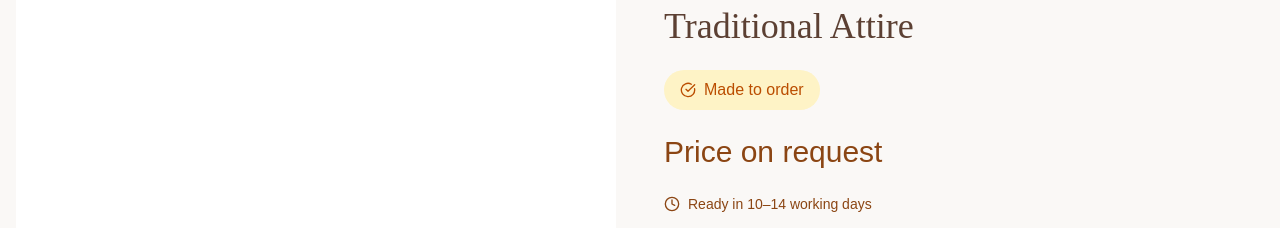
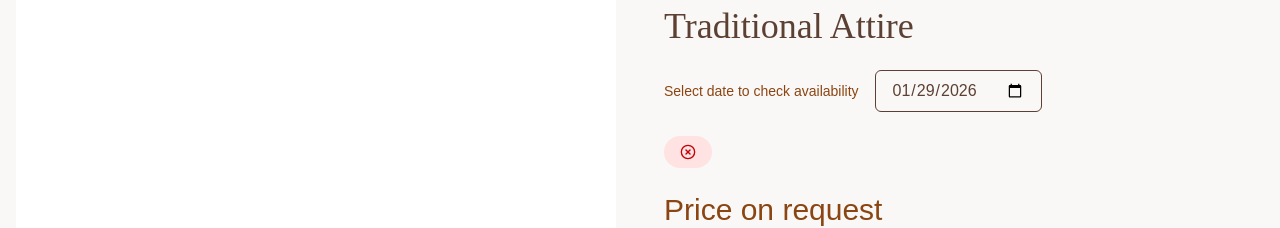
Before and after one commit to ZentroThread/Client_frontend, a React (Vite) app: page /product/1/1 in a window 1280 px wide. Both pictures are taken after a click on the button 1033 px from the left and 40 px from the top of the page. Shown: the part 167-395 px from the top of the page. Built offline with nearby package versions, Linux system fonts and the light colour scheme; no server answers.

Commit message:
feat: add date selection for attire availability check in ProductDetails

```diff
--- a/src/pages/ProductDetails.tsx
+++ b/src/pages/ProductDetails.tsx
@@ -10,6 +10,7 @@ import {
   Package,
   Clock,
   CheckCircle,
+  XCircle,
 } from 'lucide-react';
 import useWishlist from '@/components/atoms/WishListContext';
 import { useGetAttireById,useCheckAttireAvailability } from '@/hooks/attires/useAttire';
@@ -37,9 +38,11 @@ const fallbackProduct = {
 export function ProductDetails() {
   const { tenantId, id } = useParams();
   const productId = Number(id);
+  const [selectedDate, setSelectedDate] = useState(new Date().toISOString().split('T')[0]);
+  const rentDateTime = `${selectedDate}T10:00:00`;
 
   const { data: attire, isLoading } = useGetAttireById(tenantId!, productId);
-  const { data: availability } = useCheckAttireAvailability(tenantId!, attire?.attireCode ?? '', new Date().toISOString().split('T')[0]);
+  const { data: availability } = useCheckAttireAvailability(tenantId!, attire?.attireCode ?? '', rentDateTime);
 
   /* ---------------- NORMALIZED PRODUCT ---------------- */
   const product = attire
@@ -103,6 +106,8 @@ export function ProductDetails() {
     }
   };
 
+  console.log(selectedDate, availability);
+
   return (
     <div className="min-h-screen bg-[#FAF8F6]">
       <div className="max-w-7xl mx-auto px-4 py-12">
@@ -149,10 +154,38 @@ export function ProductDetails() {
               {product.name}
             </h1>
 
-            <span className="inline-flex items-center gap-2 px-4 py-2 rounded-full bg-amber-100 text-amber-700">
-              <CheckCircle size={16} />
-              {product.availability}
+            <div className="space-y-2">
+              <label className="text-sm text-[#8B4513] mr-4">
+                Select date to check availability
+              </label>
+
+              <input
+                type="date"
+                value={selectedDate}
+                min={new Date().toISOString().split('T')[0]}
+                onChange={(e) => setSelectedDate(e.target.value)}
+                className="border rounded-md px-4 py-2 text-[#5C4033] focus:outline-none focus:ring-2 focus:ring-[#8B4513]"
+              />
+            </div>
+
+            <span
+              className={`inline-flex items-center gap-2 px-4 py-2 rounded-full text-sm
+                  ${
+                    availability?.available
+                      ? 'bg-green-100 text-green-700'
+                      : 'bg-red-100 text-red-700'
+                  }
+                `}
+              >
+              {availability?.available ? (
+                <CheckCircle size={16} />
+              ) : (
+                <XCircle size={16} />
+              )}
+
+              {availability?.message}
             </span>
+
 
             <p className="text-3xl text-[#8B4513] font-serif">
               {product.price}
```
